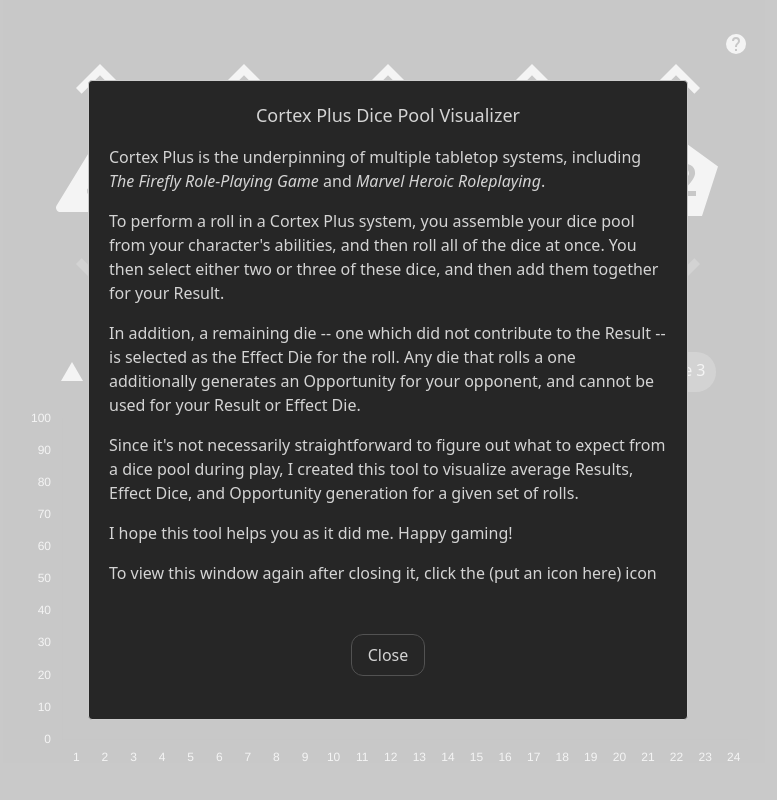
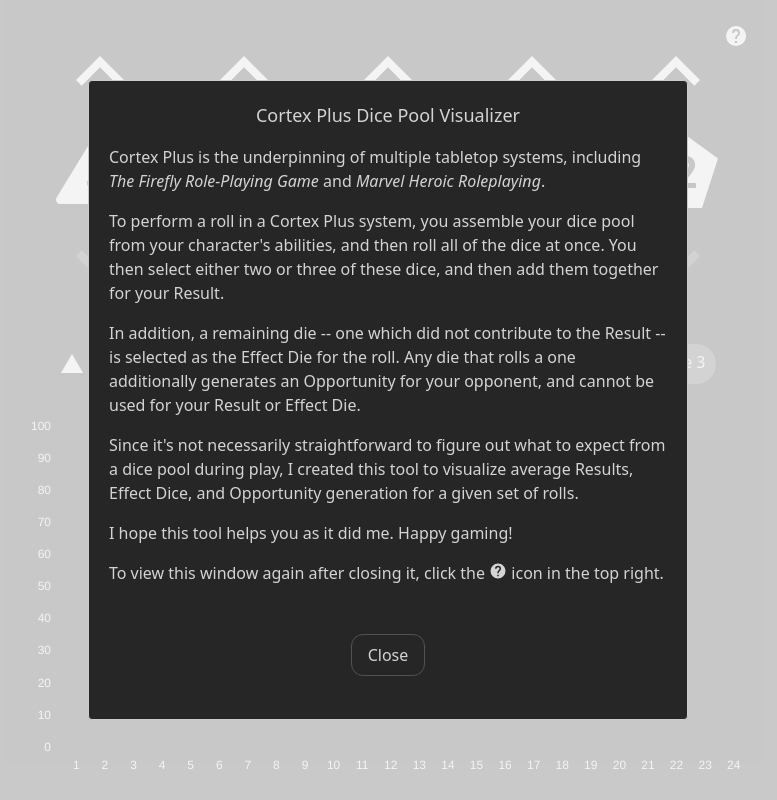
Before and after one commit to emoutrey/MarvelHeroicDicePoolVisualizer, a React (Vite) app: page / in a window 1280 px wide. Shown: the whole page, without its empty margins (252-1029 px from the left). Built offline with nearby package versions, Linux system fonts and the light colour scheme.

Commit message:
Add icon to modal text

```diff
--- a/src/DicePool.tsx
+++ b/src/DicePool.tsx
@@ -17,7 +17,7 @@
                 <Dice dice="d10" diceAmount={d10} diceFunction={setD10} />
                 <Dice dice="d12" diceAmount={d12} diceFunction={setD12} />
             </div>
-            <div className="flex flex-row justify-between items-center pt-8 pb-4">
+            <div className="flex flex-row justify-between items-center py-8">
                 <div className="pl-8">
                     <DicePoolReadout />
                 </div>
--- a/src/NewUserModal.tsx
+++ b/src/NewUserModal.tsx
@@ -1,5 +1,7 @@
 import Modal from 'react-modal';
 import colors from 'tailwindcss/colors'
+import Icon from '@mdi/react';
+import { mdiHelpCircle } from '@mdi/js';
 
 const customStyles = {
   content: {
@@ -46,7 +48,7 @@
                 <p className='mb-4'>In addition, a remaining die -- one which did not contribute to the Result -- is selected as the Effect Die for the roll. Any die that rolls a one additionally generates an Opportunity for your opponent, and cannot be used for your Result or Effect Die.</p>
                 <p className='mb-4'>Since it's not necessarily straightforward to figure out what to expect from a dice pool during play, I created this tool to visualize average Results, Effect Dice, and Opportunity generation for a given set of rolls.</p>
                 <p className='mb-4'>I hope this tool helps you as it did me. Happy gaming!</p>
-                <p className=''>To view this window again after closing it, click the (put an icon here) icon in the top right.</p>
+                <p className=''>To view this window again after closing it, click the <Icon path={mdiHelpCircle} size={0.75} className='inline align-text-top' /> icon in the top right.</p>
             </div>
             <div className='h-1/5'>
                 <div className='h-full flex justify-center items-center'>
--- a/src/chartConfiguration.ts
+++ b/src/chartConfiguration.ts
@@ -10,6 +10,7 @@
    //going from 1 to 36 squishes the chart a bit -- probably looks even worse on mobile.
    //I don't want to remove range values though because they are important
    //I'll think of something
+   //IDEA: on mobile, switch to vertical bar chart
    for (var i = 1; i <= (take == 2 ? 24 : 36); i++) { arr.push(i); }
    return arr;
 }
```
